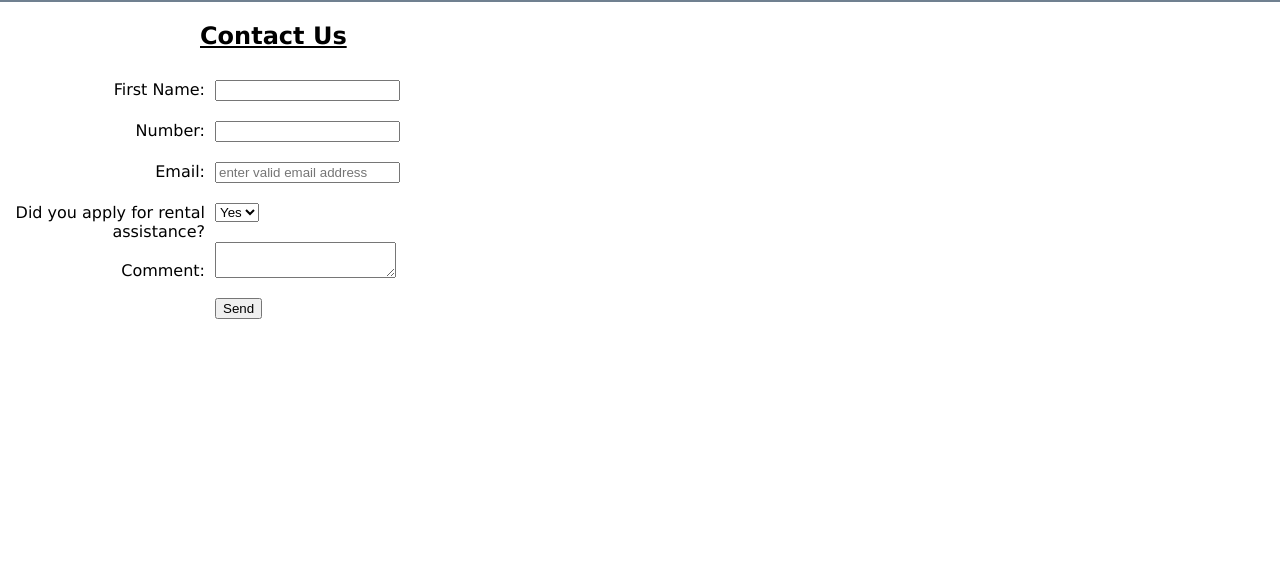
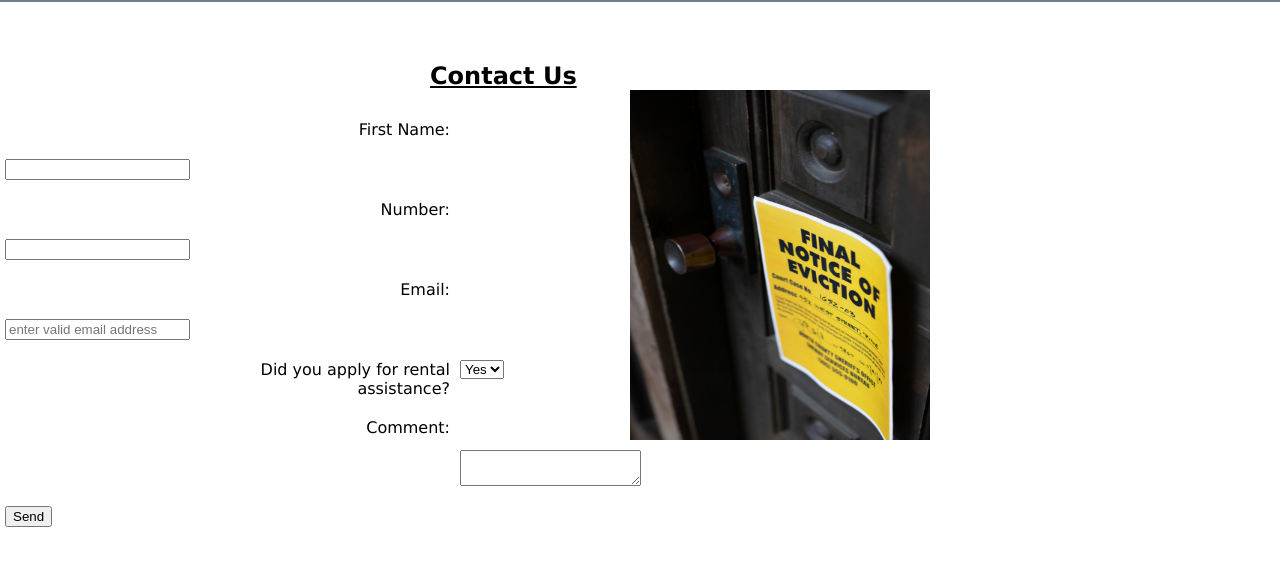
Before and after one commit to Swassi/evict-right, a website: page contact-us.html in a window 1280 px wide. Shown: the part 108-674 px from the top of the page. Drawn offline with nearby package versions, Linux system fonts and the light colour scheme.

Commit message:
added image on contact us page

```diff
--- a/contact-us.html
+++ b/contact-us.html
@@ -6,6 +6,7 @@
 
 <body>
     <header>
+        <!-- NavBar -->
         <div class="container">
             <div id="logo"><img src="assets/logo.png" alt="logo"></div>
             <nav>
@@ -18,8 +19,10 @@
             </nav>
         </div>
     </header>
+    <!-- Contact Us Section -->
     <section class="contactus">
         <h1>Contact Us</h1>
+        <img src="./assets/notice.png" alt="notice" id="notice"/>
         <form action="https://formspree.io/f/mnqwjjln" method="post">
         <label for="first-name">First Name:</label>
         <input type="text" name="first name" required id="first-name"/>
@@ -42,7 +45,5 @@
         <input type="submit" value="Send"/>
     </form>
     </section>
-    <!-- JavaScript Bundle with Popper -->
-<script src="https://cdn.jsdelivr.net/npm/bootstrap@5.1.3/dist/js/bootstrap.bundle.min.js" integrity="sha384-ka7Sk0Gln4gmtz2MlQnikT1wXgYsOg+OMhuP+IlRH9sENBO0LRn5q+8nbTov4+1p" crossorigin="anonymous"></script>
 </body>
 </html>
--- a/styles.css
+++ b/styles.css
@@ -52,8 +52,9 @@ section.evictionservices h1 { font-size: 200%; text-align: center; text-decorati
 /* Process */
 section.process img { align-items: center; }
 /* Contact Us */
-section.contactus h1 { text-decoration: underline; margin-left: 200px; }
-section.contactus aside img { width: 200px; height: 300px; }
-label { display: block; width: 200px; float: left; text-align: right; margin: 10px 5px; clear: left; }
+section.contactus img { width: 300px; height: 350px; margin-top: -20px;}
+section.contactus h1 { text-decoration: underline; margin-left: 430px; margin-top: 60px;}
+label { display: block; width: 200px; float: left; text-align: right; margin: 10px 5px; clear: left; margin-left: 250px; }
 input, select, textarea { margin: 10px 5px; vertical-align: middle; }
-#submit { margin: 200px; }
+#submit { vertical-align: middle; align-items: center; }
+#notice  { float: right; margin-right: 350px; }
```
